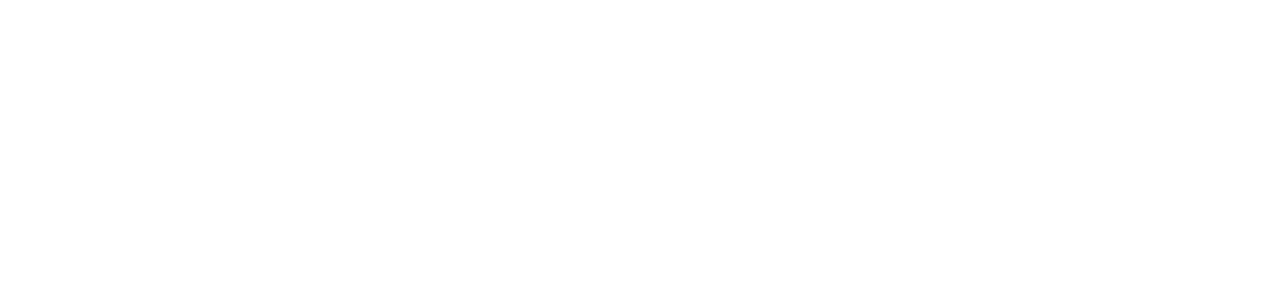
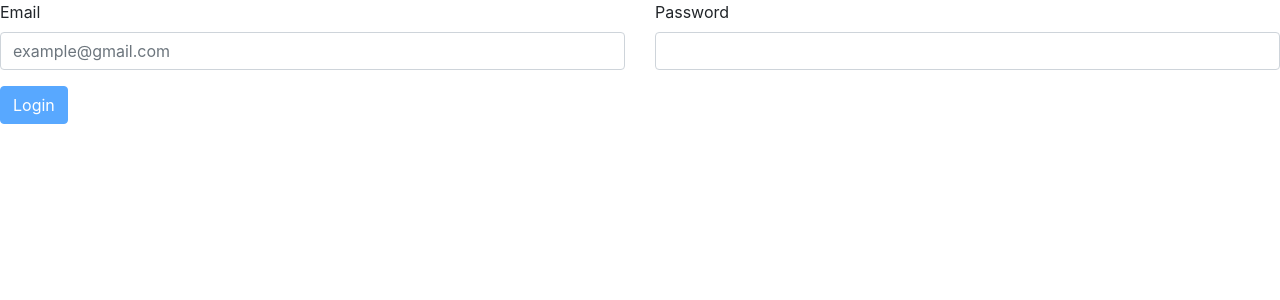
Before and after one commit to miriamlam1/school-front, an Angular app: page / in a window 1280 px wide. Shown: the top 300 px of the page. Built offline with nearby package versions, Linux system fonts and the light colour scheme.

Commit message:
Fixed logout button. Added style to login text boxes

```diff
--- a/src/app/app.module.ts
+++ b/src/app/app.module.ts
@@ -20,7 +20,7 @@
 
 
 const ROUTES: Routes = [
-  { path: 'login', component: LoginComponent},
+  { path: '', component: LoginComponent},
   { path: 'home', component: HomeComponent},
   { path: 'register', component: RegisterComponent},
   { path: 'settings', component: SettingsComponent}
--- a/src/app/auth/components/login/login.component.html
+++ b/src/app/auth/components/login/login.component.html
@@ -1,17 +1,21 @@
-<app-header [isUserLoggedIn] = "true"></app-header>
-<form [formGroup]="LoginForm">
-    <label>
-        Email:
-        <input type="text" formControlName="Email">
-    </label>
+<form class="row g-3"  [formGroup]="LoginForm">
+    <div class="mb-3 col" >
+        <label for="validationServer02" class="form-label">Email</label>
+        <input type="text"  class="form-control " id="validationServer02" formControlName="Email" placeholder="example@gmail.com" required>
+    </div>
     <br/>
-    <label>
-        Password:
-        <input type="password" formControlName="Password">
-    </label>
     <br/>
-</form>
+    <div class="mb-3 col">
+      <label for="validationServer03" class="form-label">Password</label>
+      <input type="password" class="form-control " id="validationServer03" formControlName="Password" required>
 
-<form [formGroup]="LoginForm" (ngSubmit)="onLogin()">
-    <button type="submit" [disabled]="!LoginForm.valid">Login</button>
-</form>
+    </div>
+    <div class="col-12">
+        <form [formGroup]="LoginForm" (ngSubmit)="onLogin()">
+            <button class="btn btn-primary" type="submit" [disabled]="!LoginForm.valid">Login</button>
+        </form>
+    </div>
+    <br/>
+    <br/>
+    <br/>
+  </form>
--- a/src/app/auth/components/login/login.component.ts
+++ b/src/app/auth/components/login/login.component.ts
@@ -19,7 +19,8 @@
   });
 
   onLogin(){
-    if( this.getEmail() == this.LoginForm.value.Email && this.getPassword() == this.LoginForm.value.Password)
+    if( this.getEmail() == this.LoginForm.value.Email &&
+    this.getPassword() == this.LoginForm.value.Password)
     {
       this.router.navigate(['./home']);
       this.revert();
--- a/src/app/home/home.component.html
+++ b/src/app/home/home.component.html
@@ -1,3 +1,3 @@
-<app-header [isUserLoggedIn] = "true"></app-header>
+<app-header></app-header>
 <app-label></app-label>
 <app-upload></app-upload>
--- a/src/app/settings/settings.component.html
+++ b/src/app/settings/settings.component.html
@@ -1,4 +1,4 @@
-<app-header [isUserLoggedIn] = "true"></app-header>
+<app-header></app-header>
 <div class="container light-style flex-grow-1 container-p-y">
 
     <h4 class="font-weight-bold py-3 mb-4">
--- a/src/app/shared/components/header/header.component.html
+++ b/src/app/shared/components/header/header.component.html
@@ -1,26 +1,5 @@
-<nav class="navbar navbar-expand-lg navbar-dark bg-dark" *ngIf="!isUserLoggedIn">
-  <div class="container-fluid">
-    <a class="navbar-brand" href="#">
-      <img src="assets/GEN_logo_PMS.png">
-    </a>
-    <button class="navbar-toggler" type="button"
-            data-bs-toggle="collapse"
-            data-bs-target="#navbarNav"
-            aria-controls="navbarNav"
-            aria-expanded="false"
-            aria-label="Toggle navigation">
-      <span class="navbar-toggler-icon"></span>
-    </button>
-    <div class="navbar-header">
-      <a class="navbar-brand" href="#">
-        <app-login></app-login>
-      </a>
-    </div>
-  </div>
-</nav>
-
-<nav class="navbar navbar-expand-lg navbar-dark bg-dark " *ngIf="isUserLoggedIn">
-  <div class="container-fluid">
+<nav class="navbar navbar-expand-lg navbar-dark bg-dark " >
+  <div class="container-fluid" >
     <a class="navbar-brand">
       <img src="assets/GEN_logo_PMS.png">
     </a>
@@ -32,7 +11,7 @@
             aria-label="Toggle navigation">
       <span class="navbar-toggler-icon"></span>
     </button>
-    <div class="collapse navbar-collapse" id="navbarNav">
+    <div class="collapse navbar-collapse" id="navbarNav" >
       <ul class="navbar-nav mr-auto mt-2 mt-md-0">
         <li class="nav-item active">
           <a class="nav-link" routerLink="/home">Home</a>
@@ -41,9 +20,7 @@
           <a class="nav-link" routerLink="/settings">Settings</a>
         </li>
       </ul>
-      <form class="form-inline my-2 my-lg-0" (ngSubmit)="Logout()">
-        <button class="btn btn-outline-success my-2 my-sm-0" type="submit">Logout</button>
-      </form>
+      <button class="btn btn-outline-success my-2 my-sm-0" (click)="onLogout()">Logout</button>
     </div>
   </div>
 
--- a/src/app/shared/components/header/header.component.ts
+++ b/src/app/shared/components/header/header.component.ts
@@ -1,5 +1,5 @@
 import { Component, Input } from '@angular/core';
-import { Router, RouterModule } from '@angular/router';
+import { Router } from '@angular/router';
 
 @Component({
   selector: 'app-header',
@@ -10,12 +10,8 @@
   constructor(private router: Router){
 
   }
-  @Input() public title: string;
-  @Input() public isUserLoggedIn: boolean;
-
   onLogout(){
-    this.router.navigate(['./login']);
-    this.isUserLoggedIn = false;
+    this.router.navigate(['./']);
   }
 
 }
```
